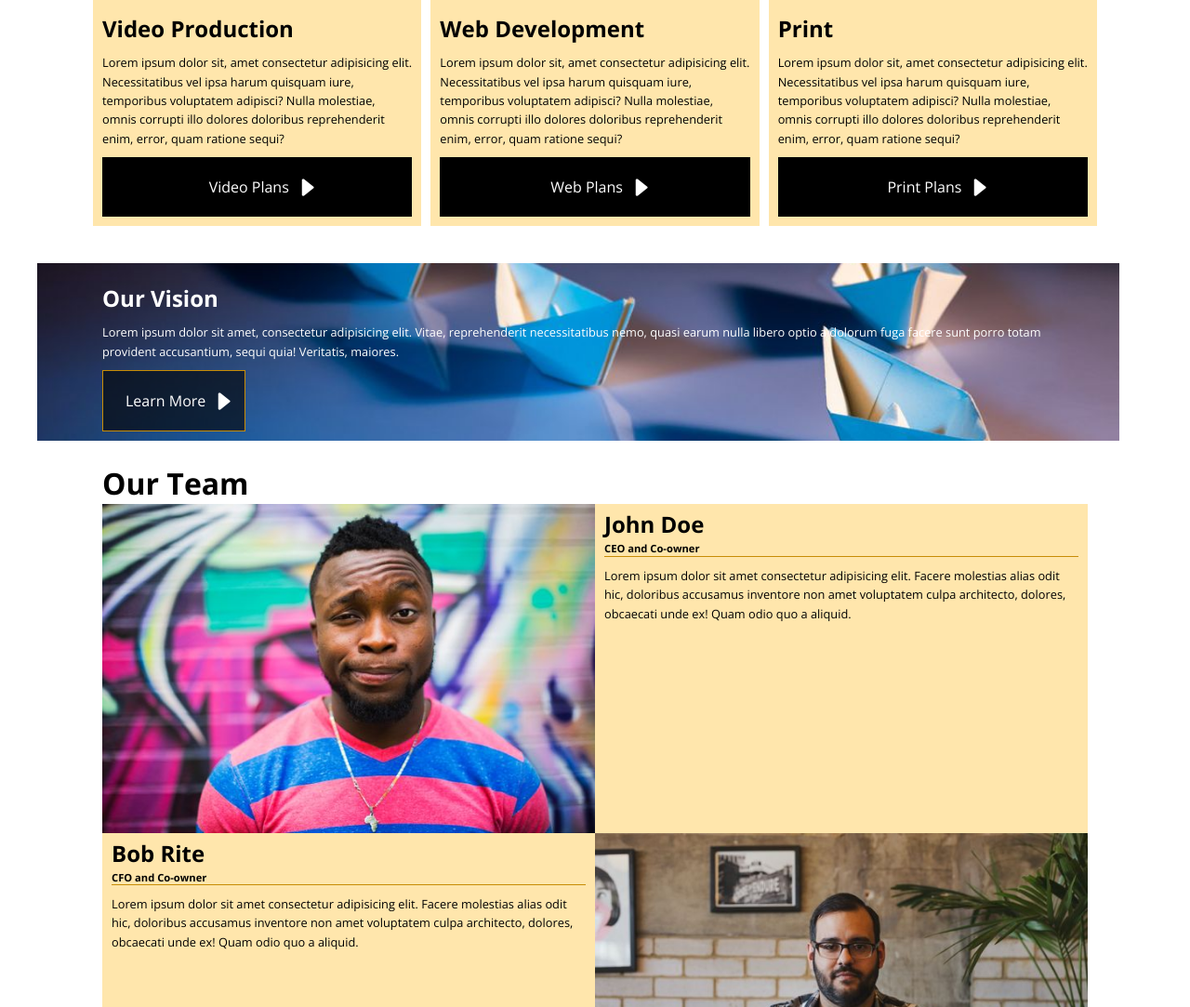
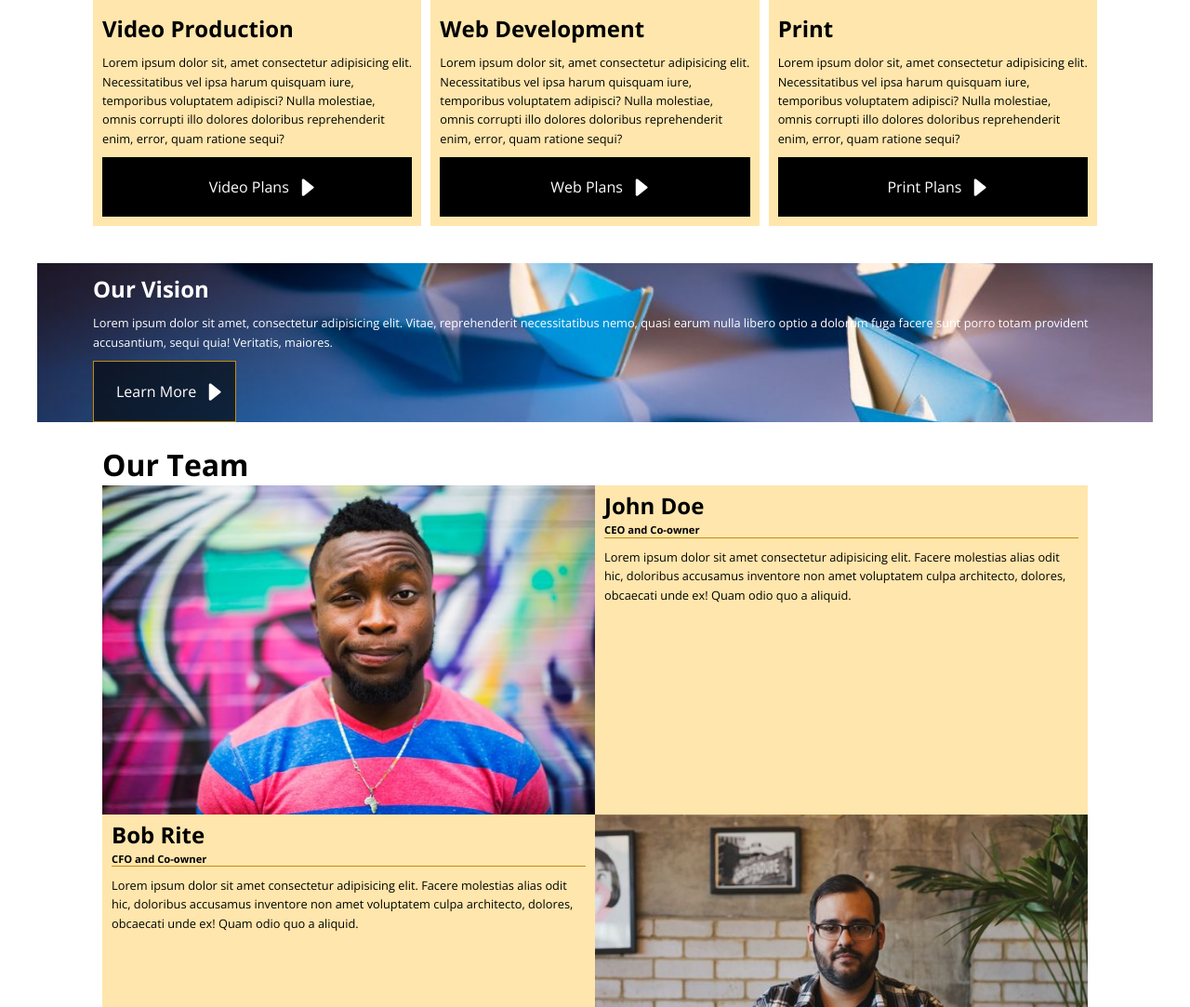
Before and after one commit to lau00076/lau00076.github.io, a plain HTML site: page final-project/index.html in a window 1280 px wide. Shown: the part 1836-2919 px from the top of the page at 93% size. Drawn offline with nearby package versions, Linux system fonts and the light colour scheme.

Commit message:
adjusted vision BG img

```diff
--- a/final-project/css/main.css
+++ b/final-project/css/main.css
@@ -478,6 +478,11 @@ footer p {
         grid-area: pr;
     }
 
+    .vision {
+        width: 100%;
+        padding: 0;
+    }
+
     .vision-text {
         padding: 0 60px;
     }
```
Also changed, not shown: 2 other files.
